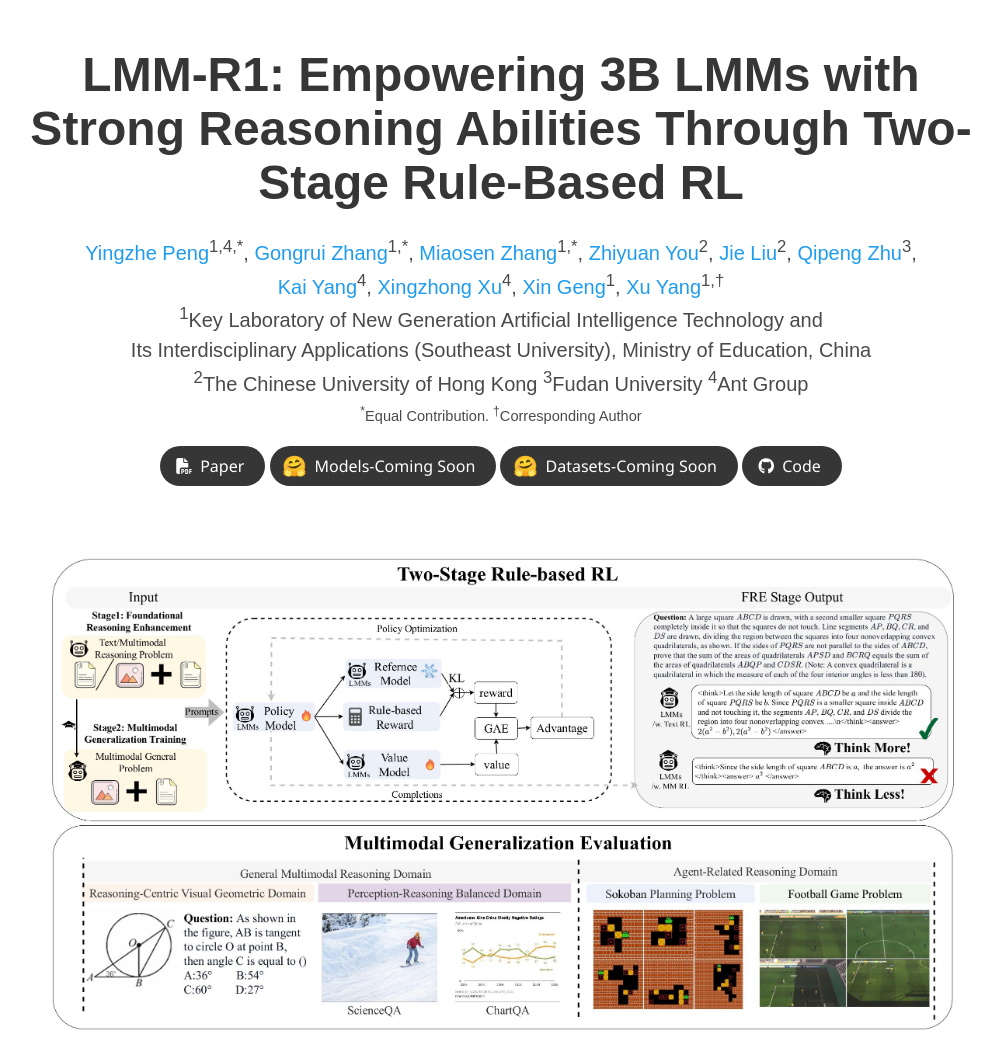
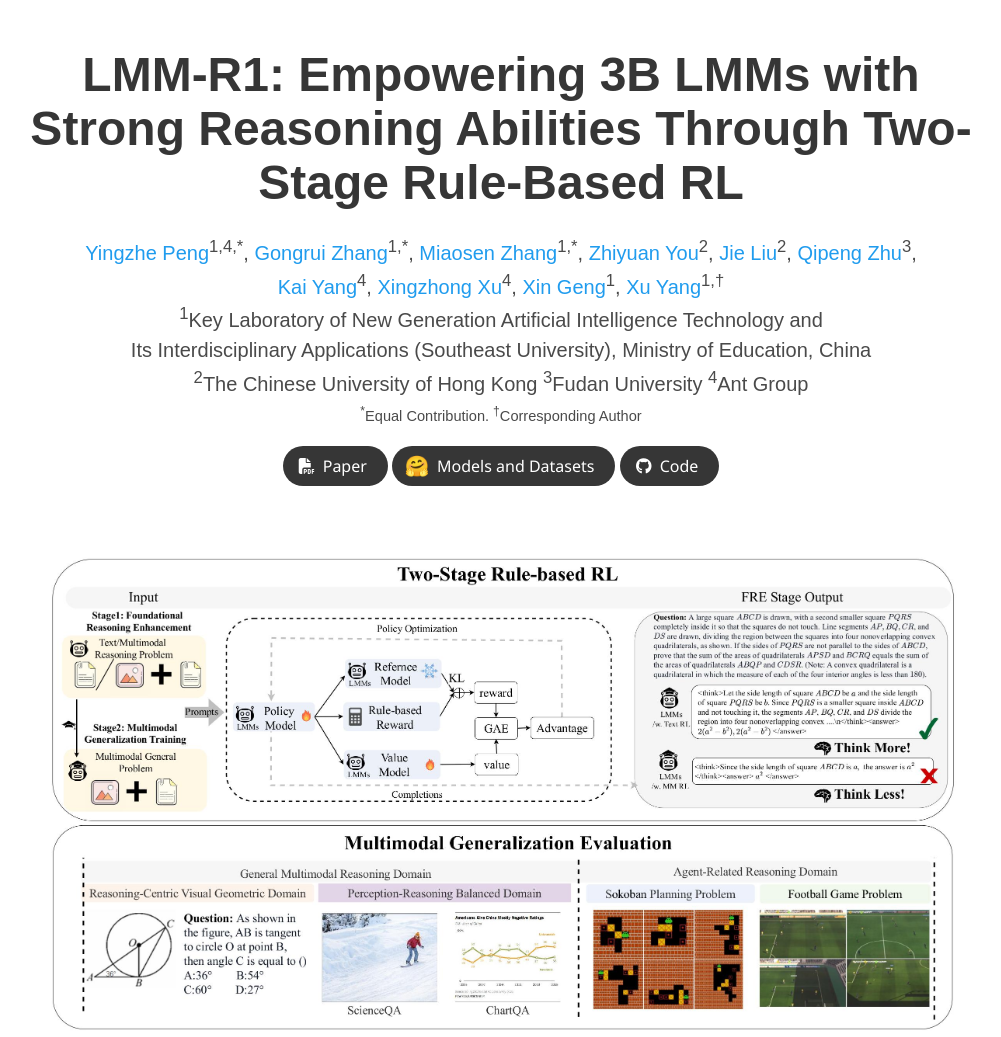
Before and after one commit to ForJadeForest/LMM-R1-ProjectPage, a plain HTML site: page index.html in a window 1280 px wide. Shown: the top 1037 px of the page, without its empty margins (139-1140 px from the left). Drawn offline with nearby package versions, Linux system fonts and the light colour scheme; a script that the page names is missing; some icons are missing; a web font is replaced by a local one.

Commit message:
add model and datasets

```diff
--- a/index.html
+++ b/index.html
@@ -169,20 +169,13 @@
             </span> -->
             <!-- Models -->
             <span class="link-block">
-              <a href="#" target="_blank"
+              <a href="https://huggingface.co/collections/VLM-Reasoner/lmm-r1-67d2a02518e5a69f35206bce" target="_blank"
               class="external-link button is-normal is-rounded is-dark">
               <span class="icon" style="vertical-align: middle; font-size: 20px;">🤗</span>
-              <span>Models-Coming Soon</span>
+              <span>Models and Datasets</span>
             </a>
             </span>
             <!-- Datasets -->
-              <span class="link-block">
-                <a href="#" target="_blank"
-              class="external-link button is-normal is-rounded is-dark">
-              <span class="icon" style="vertical-align: middle; font-size: 20px;">🤗</span>
-              <span>Datasets-Coming Soon</span>
-            </a>
-            </span>
             <!-- Github link -->
             <span class="link-block">
               <a href="https://github.com/TideDra/lmm-r1" target="_blank"
```
